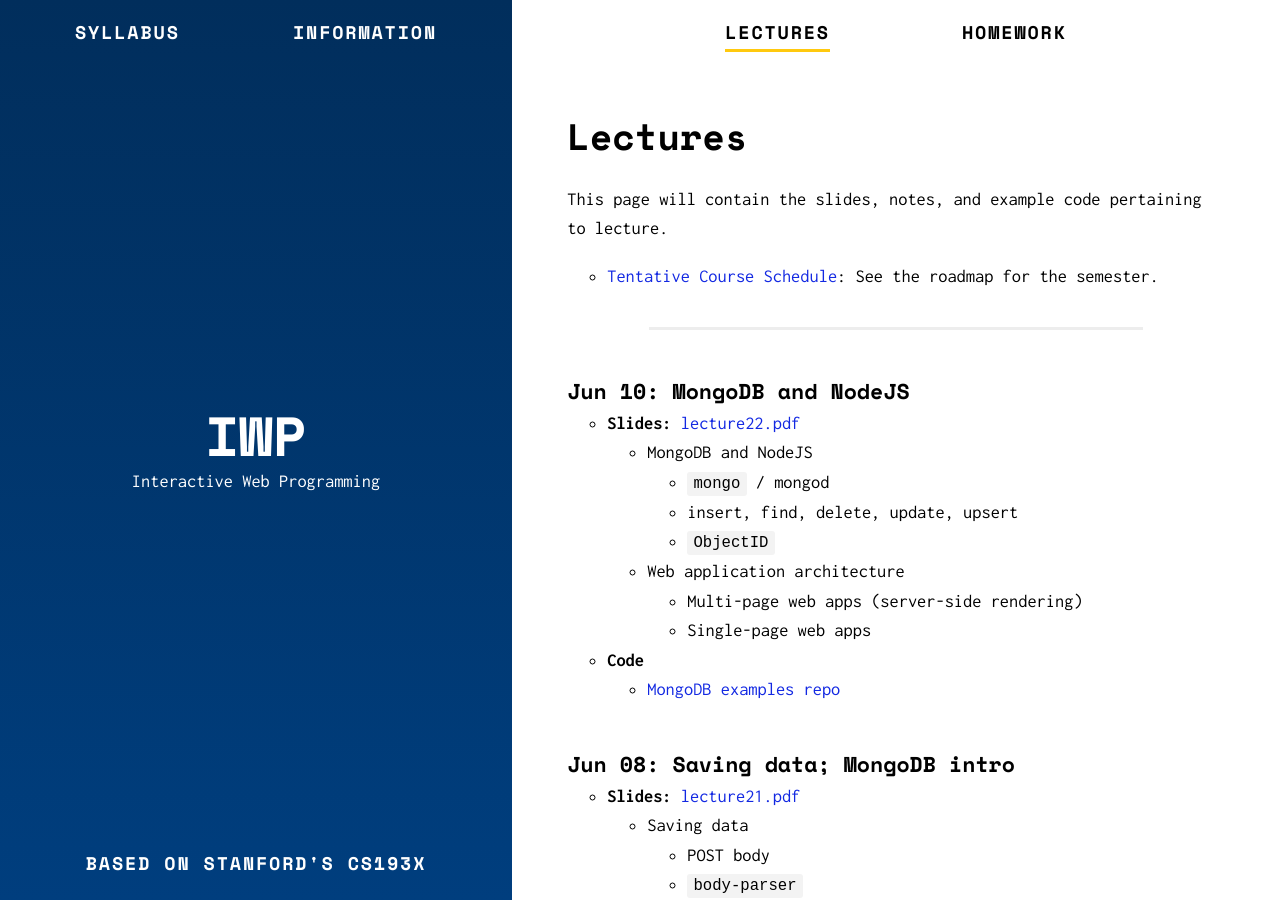
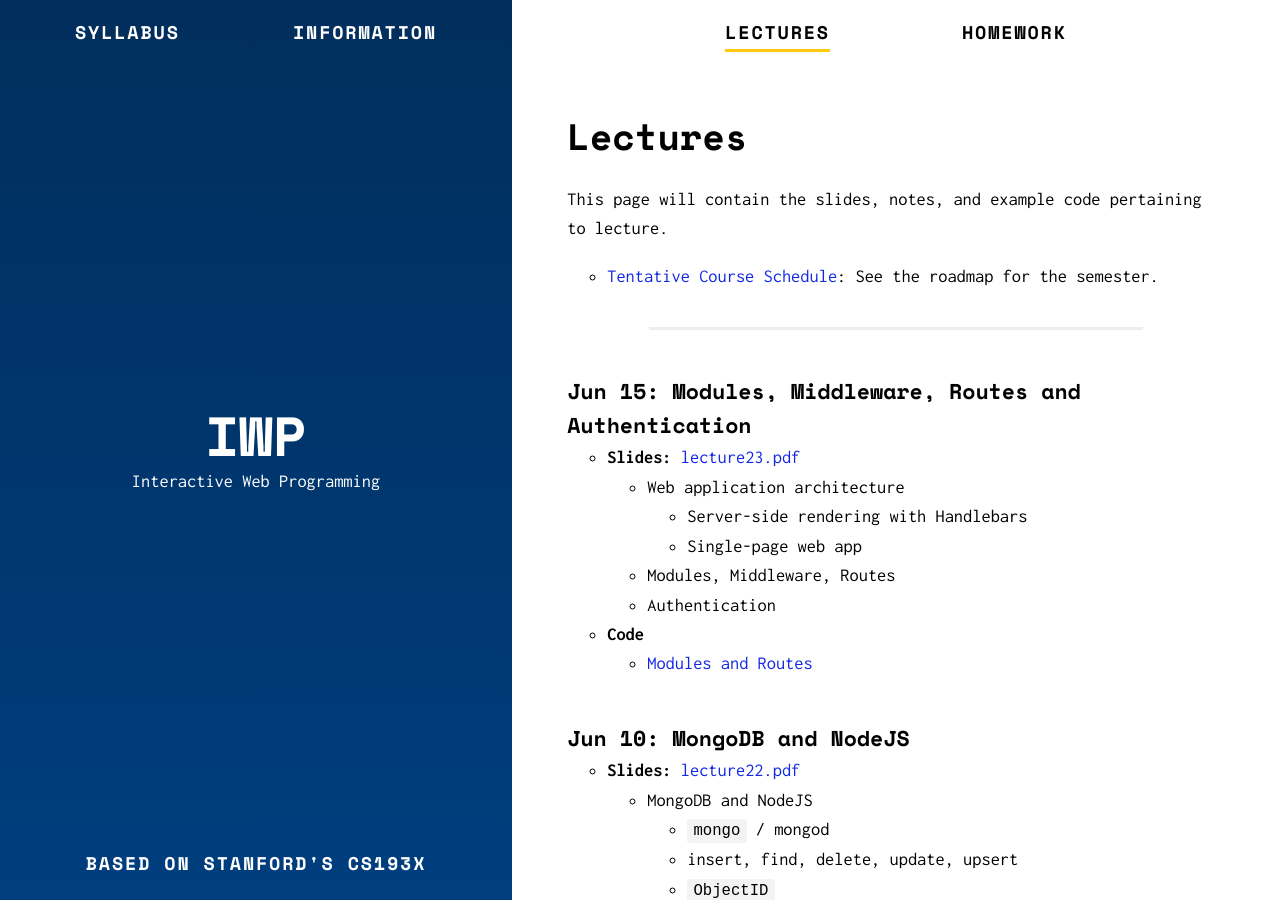
Before and after one commit to murilocamargos/iwp, a Jekyll site: the page built from lectures.md, in a window 1280 px wide and 900 px high. Built offline with Jekyll 4.4.1, drawn with Linux system fonts in a browser that asks for light colours.

Commit message:
Adiciona aula 23

```diff
--- a/lectures.md
+++ b/lectures.md
@@ -10,6 +10,17 @@ This page will contain the slides, notes, and example code pertaining to lecture
 * [Tentative Course Schedule]({{ site.baseurl }}/syllabus): See the roadmap for the semester.
 
 ---
+
+### Jun 15: Modules, Middleware, Routes and Authentication
+- **Slides:** [lecture23.pdf]({{ site.baseurl }}/lectures/lecture23.pdf)
+  - Web application architecture
+    - Server-side rendering with Handlebars
+    - Single-page web app
+  - Modules, Middleware, Routes
+  - Authentication
+- **Code**
+  - [Modules and Routes](https://github.com/yayinternet/module-examples)
+
 
 ### Jun 10: MongoDB and NodeJS
 - **Slides:** [lecture22.pdf]({{ site.baseurl }}/lectures/lecture22.pdf)
```
Also changed, not shown: 1 other file.
